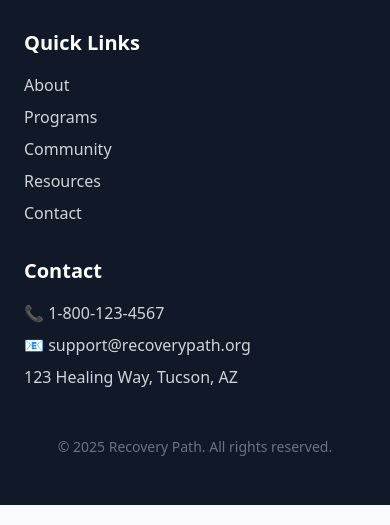
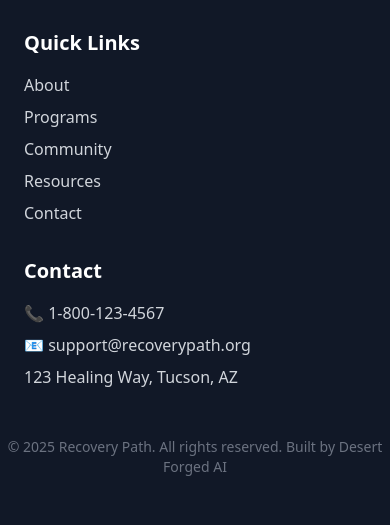
Before and after one commit to devjclosterman/TheRecoveryApp, a plain HTML site: page community.html in a window 390 px wide. Shown: the part 2773-3298 px from the top of the page. Drawn offline with nearby package versions, Linux system fonts and the light colour scheme.

```diff
--- a/community.html
+++ b/community.html
@@ -137,7 +137,7 @@
       </div>
     </div>
     <div class="mt-12 text-center text-gray-500 text-sm">
-      © 2025 Recovery Path. All rights reserved.
+      © 2025 Recovery Path. All rights reserved. Built by Desert Forged AI
     </div>
   </footer>
 
```
